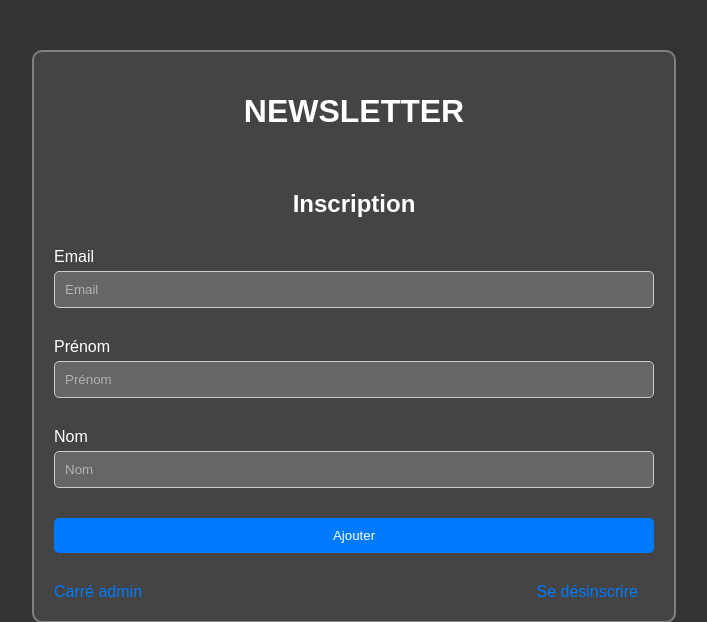
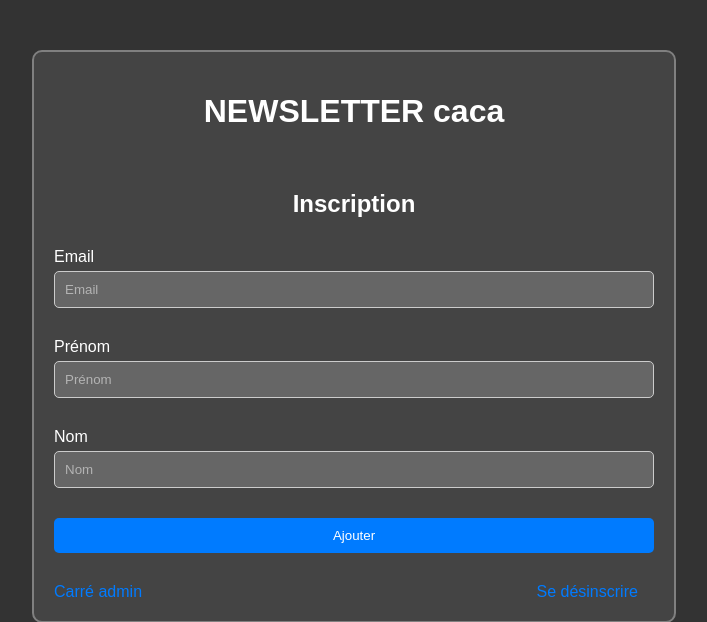
Before and after one commit to Quentindurant/Newsletter, a PHP site: page / in a window 1280 px wide. Shown: the top 622 px of the page, without its empty margins (286-993 px from the left). Run offline with PHP 8.4, Linux system fonts and the light colour scheme; data that the repository does not hold is empty.

Commit message:
Update index.php

```diff
--- a/index.php
+++ b/index.php
@@ -74,7 +74,7 @@ $results = $stmt->fetchAll(PDO::FETCH_ASSOC);
 </head>
 <body>
     <div class="container">
-        <h1>NEWSLETTER</h1>
+        <h1>NEWSLETTER caca</h1>
         <?php if ($message): ?>
             <p><?php echo $message; ?></p>
         <?php endif; ?>
```
